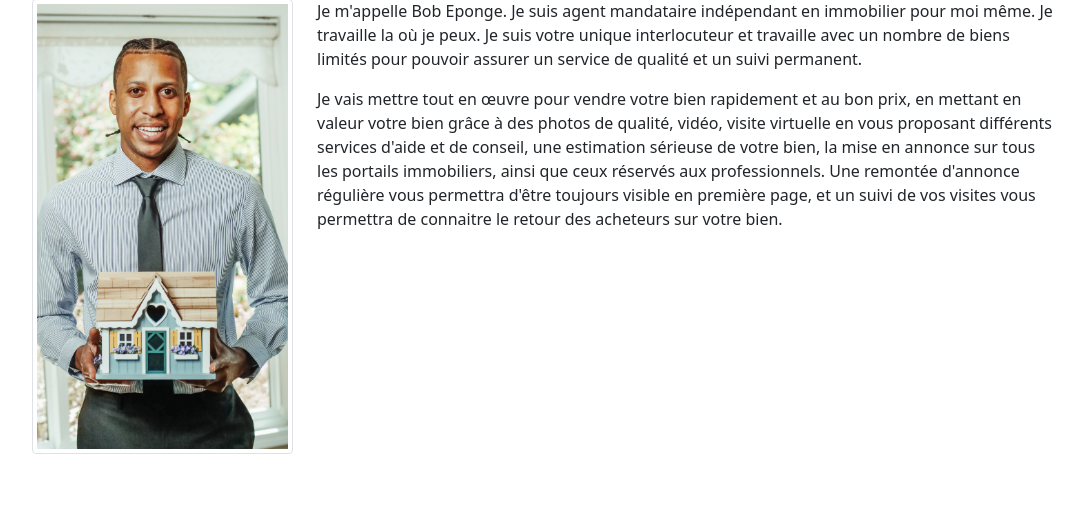
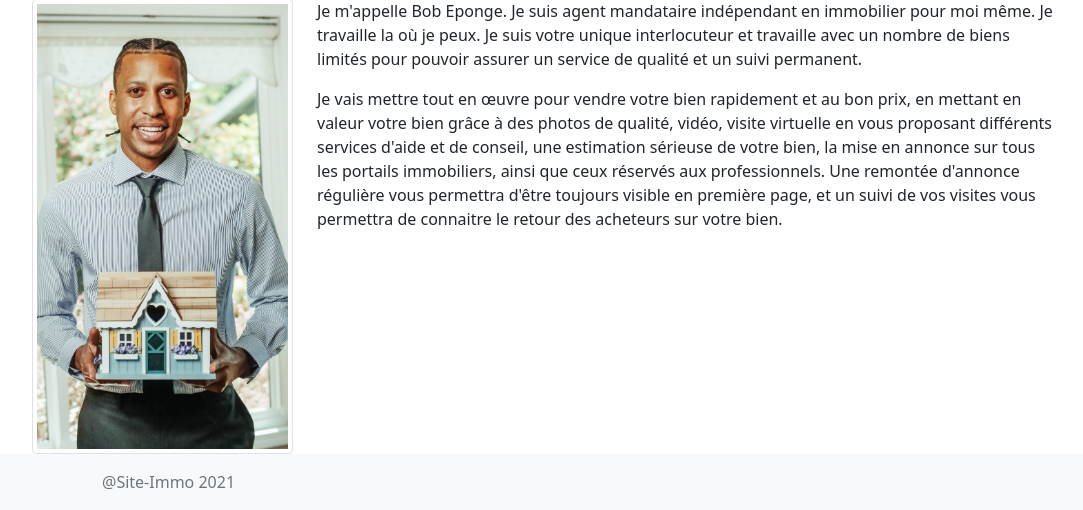
Before and after one commit to Guillaume-Lombard/site-immo, a Symfony app: template templates/main/me.html.twig in a window 1280 px wide. Shown: the part 290-800 px from the top of the page, without its empty margins (50-1133 px from the left). Run offline with Twig, Linux system fonts and the light colour scheme; the template is opened without the code that fills it, so the values that code supplies are empty; some libraries are stand-ins or nearby versions.

Commit message:
ajout: footer

```diff
--- a/public/css/style.css
+++ b/public/css/style.css
@@ -3,3 +3,21 @@
     max-width: 100%;
     height: auto;
 }
+
+.footer {
+
+    height:auto;
+    width: 100%;
+    position: fixed;
+    bottom: 0pt;
+    left: 0pt;
+
+}
+
+.footer_contents {
+
+    height:24px;
+    width: 1000px;
+    margin:auto;
+
+}
--- a/templates/base.html.twig
+++ b/templates/base.html.twig
@@ -7,21 +7,29 @@
         <link href="https://cdn.jsdelivr.net/npm/bootstrap@5.0.1/dist/css/bootstrap.min.css" rel="stylesheet" integrity="sha384-+0n0xVW2eSR5OomGNYDnhzAbDsOXxcvSN1TPprVMTNDbiYZCxYbOOl7+AMvyTG2x" crossorigin="anonymous">
         <!-- CSS -->
         <link rel="stylesheet" href="{{ asset('css/style.css') }}">
+        <!-- Icone de l'onglet -->
+        <link rel="icon" href="{{ asset('img/icon.png') }}">
 
 
         {% block stylesheets %} {% endblock %}
 
         {% block javascripts %}{% endblock %}
     </head>
+
     <body>
+
     <header>
         <img src="{{ asset('img/bandeau-village.jpg') }}" class="img-fluid img-bandeau" alt="image village">
         {% include 'nav/nav.html.twig' %}
     </header>
 
+        {% block body %} {% endblock %}
 
-
-        {% block body %}{% endblock %}
+    <footer class="footer mt-auto py-3 bg-light">
+        <div class="footer_contents container">
+            <span class="text-muted">@Site-Immo {{ "now"|date("Y") }}</span>
+        </div>
+    </footer>
 
     <!-- JavaScript Bundle with Popper -->
     <script src="https://cdn.jsdelivr.net/npm/bootstrap@5.0.1/dist/js/bootstrap.bundle.min.js" integrity="sha384-gtEjrD/SeCtmISkJkNUaaKMoLD0//ElJ19smozuHV6z3Iehds+3Ulb9Bn9Plx0x4" crossorigin="anonymous"></script>
```
Also changed, not shown: public/img/icon.png (added).
